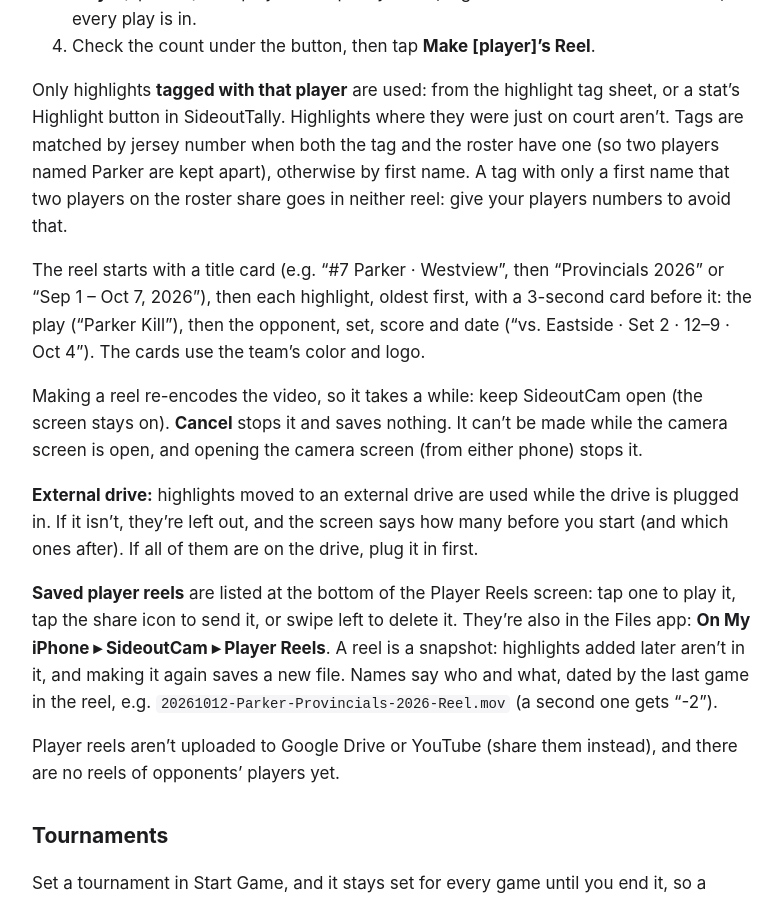
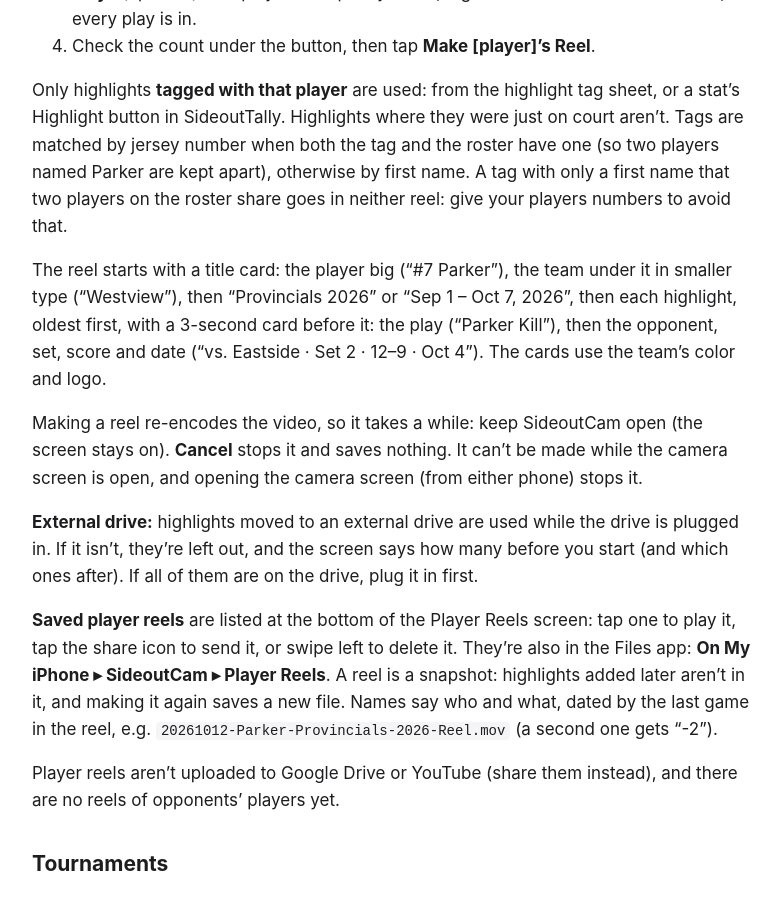
Before and after one commit to johncraigcole/sideout-site, a Jekyll site: the page built from help/09-After-the-Game.md, in a window 1280 px wide and 900 px high, scrolled down 2936 px. Shown: the whole window, without its empty margins (248-1030 px from the left). Built offline with Jekyll 4.4.1, drawn with Linux system fonts in a browser that asks for light colours.

Commit message:
Publish site and help pages (2026-10-16)

```diff
--- a/help/09-After-the-Game.md
+++ b/help/09-After-the-Game.md
@@ -74,7 +74,7 @@
 
 Only highlights **tagged with that player** are used: from the highlight tag sheet, or a stat's Highlight button in SideoutTally. Highlights where they were just on court aren't. Tags are matched by jersey number when both the tag and the roster have one (so two players named Parker are kept apart), otherwise by first name. A tag with only a first name that two players on the roster share goes in neither reel: give your players numbers to avoid that.
 
-The reel starts with a title card (e.g. "#7 Parker · Westview", then "Provincials 2026" or "Sep 1 – Oct 7, 2026"), then each highlight, oldest first, with a 3-second card before it: the play ("Parker Kill"), then the opponent, set, score and date ("vs. Eastside · Set 2 · 12–9 · Oct 4"). The cards use the team's color and logo.
+The reel starts with a title card: the player big ("#7 Parker"), the team under it in smaller type ("Westview"), then "Provincials 2026" or "Sep 1 – Oct 7, 2026", then each highlight, oldest first, with a 3-second card before it: the play ("Parker Kill"), then the opponent, set, score and date ("vs. Eastside · Set 2 · 12–9 · Oct 4"). The cards use the team's color and logo.
 
 Making a reel re-encodes the video, so it takes a while: keep SideoutCam open (the screen stays on). **Cancel** stops it and saves nothing. It can't be made while the camera screen is open, and opening the camera screen (from either phone) stops it.
 
```
